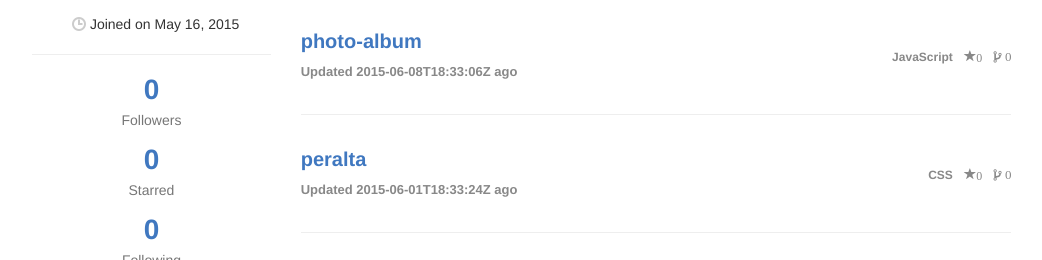
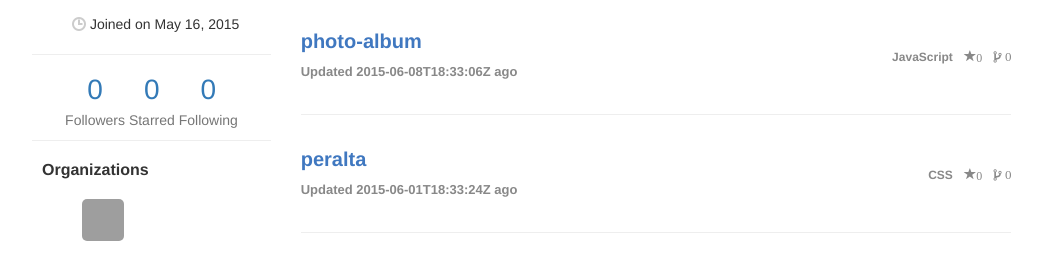
Before and after one commit to kpittner/recreation, a plain HTML site: page index.html in a window 1280 px wide. Shown: the part 399-659 px from the top of the page, without its empty margins (143-1185 px from the left). Drawn offline with Linux system fonts and the light colour scheme; grey boxes are pictures that could not be loaded.

Commit message:
fixed some stuff

```diff
--- a/index.html
+++ b/index.html
@@ -53,12 +53,18 @@
         <li><span class="octicon octicon-clock"></span>&nbspJoined on May 16, 2015</li>
       </ul>
       <div class="stats">
-        <a class="stat-count" href="">0</a>
-          <p class="stat">Followers</p>
-        <a class="stat-count" href="">0</a>
-          <p class="stat">Starred</p>
-        <a class="stat-count" href="">0</a>
-          <p class="stat">Following</p>
+        <div class="stat">
+          <a href="">0</a>
+          <p>Followers</p>
+        </div>
+        <div class="stat">
+          <a href="">0</a>
+            <p>Starred</p>
+        </div>
+        <div class="stat">
+          <a href="">0</a>
+          <p>Following</p>
+        </div>
       </div>
       <div class="organizations">
         <h3>Organizations<h3>
--- a/styles.css
+++ b/styles.css
@@ -179,10 +179,17 @@ ul.datejoined {
   display: block;
   border-top: 1px solid #eee;
   border-bottom: 1px solid #eee;
+  display: block;
 }
 
 .stat {
   color: #767676;
+  display: inline-block;
+}
+
+.stat a {
+  font-size: 2em;
+  text-decoration: none;
 }
 
 .stat-count {
```
